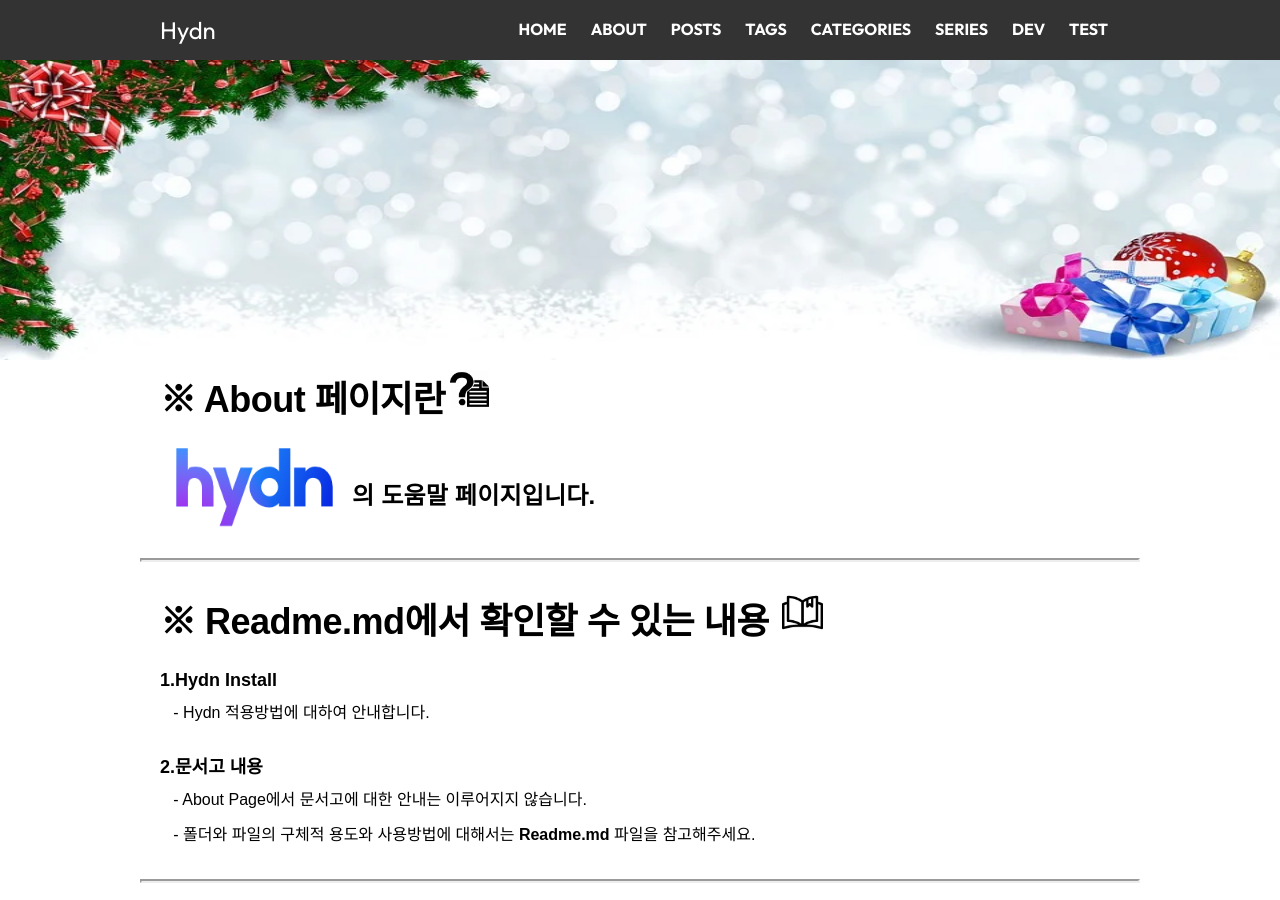
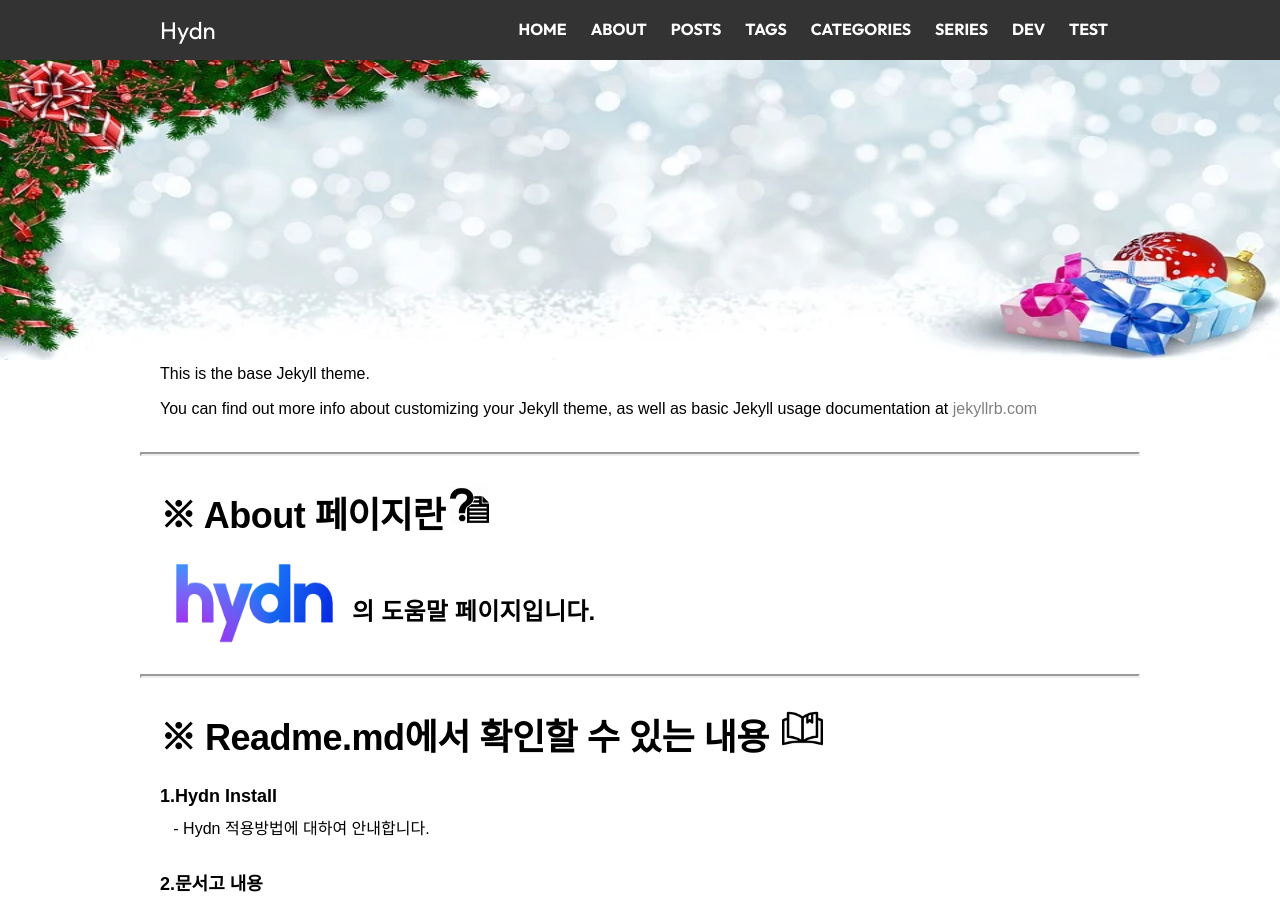
Before and after one commit to CYAN4S/hydn, a Jekyll site: the page built from about/index.html, in a window 1280 px wide and 900 px high. Built offline with Jekyll 4.4.1, drawn with Linux system fonts in a browser that asks for light colours; nearby versions of some CDN libraries; some web fonts are replaced.

Commit message:
notify about

```diff
--- a/about/index.html
+++ b/about/index.html
@@ -14,6 +14,12 @@ navigation: true
 />
 
 <section>
+  <div>
+    <p>This is the base Jekyll theme.</p>
+    <p>You can find out more info about customizing your Jekyll theme, as well as basic Jekyll usage documentation at <a href = "https://jekyllrb.com/">jekyllrb.com</a></p>
+  </div>
+  <hr />
+
   <div class="about_page_body">
     <h2>※ About 페이지란</h2>
     &nbsp;
@@ -332,4 +338,5 @@ navigation: true
       />
      </div>
   </div>
+
 </section>
```
Also changed, not shown: _includes/editior.html (+34 -8 lines).
